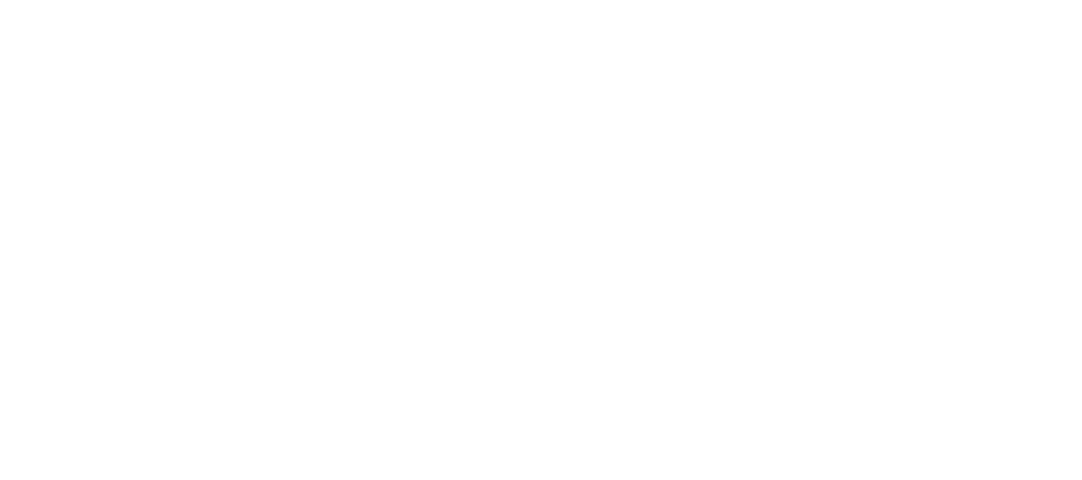
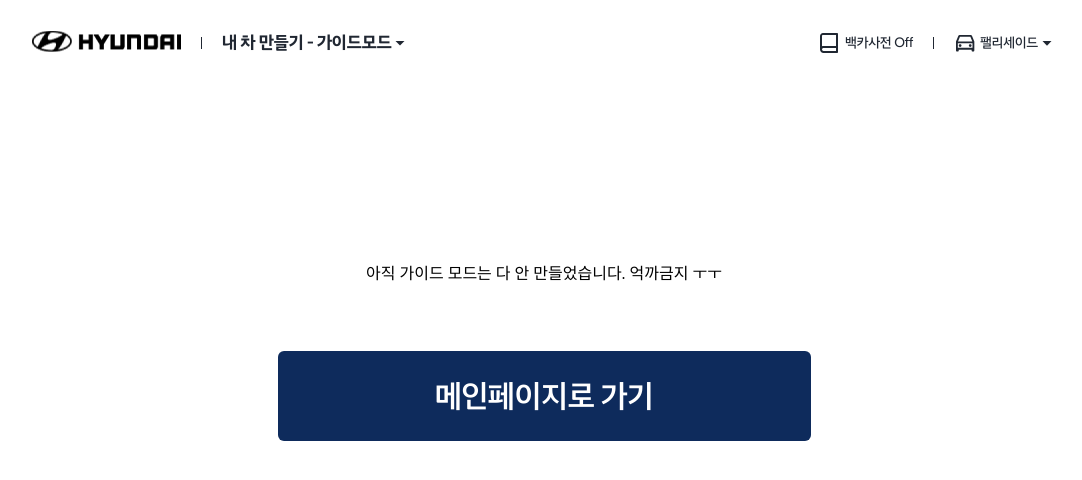
Before and after one commit to softeerbootcamp-2nd/H3-UmochaRacer, a React (Vite) app in the folder frontend/: page /guide in a window 1280 px wide. Before the commit this address had no page. Shown: the top 480 px of the page, without its empty margins (96-1178 px from the left). Built offline with nearby package versions, Linux system fonts and the light colour scheme.

Commit message:
hotfix: hotfix

```diff
--- a/frontend/src/App.tsx
+++ b/frontend/src/App.tsx
@@ -1,6 +1,7 @@
 import {BrowserRouter, Routes, Route} from 'react-router-dom';
 import React from 'react';
 import Self from './pages/Self';
+import Guide from './pages/Guide';
 import Main from './pages/Main';
 import OptionProvider from './provider/optionProvider';
 import {ModalProvider} from './provider/modalProvider';
@@ -34,6 +35,7 @@
         <Routes>
           <Route path="/" element={<Main />} />
           <Route path="/self" element={<Self />} />
+          <Route path="/guide" element={<Guide />} />
         </Routes>
       </BrowserRouter>
       <Modal />
--- a/frontend/src/component/common/DetilBox.tsx
+++ b/frontend/src/component/common/DetilBox.tsx
@@ -25,11 +25,9 @@
   const {option} = useContext(OptionContext);
   const contentRef = useRef<HTMLDivElement>(null);
   const categoryName = getCategory(option);
-
   const fetchedDetails = useFetch<DeatailData>(`/detail/${categoryName}/${id}`);
-
   let info: React.JSX.Element[] = [];
-
+  if (!fetchedDetails.data) return;
   if (fetchedDetails.data?.info) {
     info = JSON.parse(fetchedDetails.data?.info).map(
       (elem: Info, index: number) => {
--- a/frontend/src/component/content/left/OptionImage.tsx
+++ b/frontend/src/component/content/left/OptionImage.tsx
@@ -26,8 +26,10 @@
     const prevImgBox = wrapperRef.current?.childNodes[
       prevRef.current
     ] as HTMLElement;
-    prevImgBox.style.display = '';
-    prevImgBox.style.zIndex = '';
+    if (prevImgBox) {
+      prevImgBox.style.display = '';
+      prevImgBox.style.zIndex = '';
+    }
   }
 
   if (imgBox instanceof HTMLElement) {
--- a/frontend/src/component/content/right/Footer.tsx
+++ b/frontend/src/component/content/right/Footer.tsx
@@ -54,8 +54,10 @@
           onClick={() => {
             setIsSaved(true);
             if (tempOption) addOption(tempOption);
+            document.body.style.pointerEvents = 'none';
             setTimeout(() => {
               setOption(option + 1);
+              document.body.style.pointerEvents = '';
             }, 2500);
           }}
         >
--- a/frontend/src/component/content/right/OptionCardList.tsx
+++ b/frontend/src/component/content/right/OptionCardList.tsx
@@ -53,7 +53,7 @@
     setNewIndex(index);
   };
   useEffect(() => {
-    scrollIntoSelected(ulRef, selectedIndex);
+    if (cardData.length > 0) scrollIntoSelected(ulRef, selectedIndex);
   }, [selectedIndex]);
 
   const cards: React.JSX.Element[] = cardData.map((elem, index) => (
--- a/frontend/src/component/content/totalestimate/estimatecontent/Bottom.tsx
+++ b/frontend/src/component/content/totalestimate/estimatecontent/Bottom.tsx
@@ -18,19 +18,19 @@
     price: 43460000,
   },
   {
-    imgSrc: '/image/powertrain.png',
+    imgSrc: '/image/white.png',
     optionName: '파워트레인',
     optionTitle: '디젤 2.2',
     price: 1480000,
   },
   {
-    imgSrc: '/image/2wd.png',
+    imgSrc: '/image/white.png',
     optionName: '구동방식',
     optionTitle: '2WD',
     price: 0,
   },
   {
-    imgSrc: '/image/7seats.png',
+    imgSrc: '/image/white.png',
     optionName: '바디타입',
     optionTitle: '7인승',
     price: 0,
@@ -42,7 +42,7 @@
     price: 100000,
   },
   {
-    imgSrc: '/image/innerblack.png',
+    imgSrc: '/image/white.png',
     optionName: '내장 컬러',
     optionTitle: '퀄팅천연 (블랙)',
     price: 0,
--- a/frontend/src/component/content/totalestimate/estimatecontent/Top.tsx
+++ b/frontend/src/component/content/totalestimate/estimatecontent/Top.tsx
@@ -26,7 +26,7 @@
           외부
         </ImageButton>
         <ImageButton
-          onClick={() => buttonClick('/image/innergrey1.png')}
+          onClick={() => buttonClick('/image/inner.png')}
           $background={'#F2F2F2'}
           $color={colors.Main_Hyundai_Blue}
         >
--- a/frontend/src/component/content/totalestimate/estimatecontent/bottom/DetailEstimate.tsx
+++ b/frontend/src/component/content/totalestimate/estimatecontent/bottom/DetailEstimate.tsx
@@ -64,7 +64,7 @@
           <ContentLeft>
             {optionTitle}
             <DeatailBoxWrapper>
-              <DetailBox isOpen={detailOpen} id={1}></DetailBox>
+              {/* <DetailBox isOpen={detailOpen} id={1}></DetailBox> */}
             </DeatailBoxWrapper>
           </ContentLeft>
           <ContentRight>
--- a/frontend/src/component/hooks/useFetch.ts
+++ b/frontend/src/component/hooks/useFetch.ts
@@ -1,4 +1,4 @@
-import { useState, useEffect } from 'react';
+import {useState, useEffect} from 'react';
 
 interface FetchResult<T> {
   data: T | null;
@@ -14,8 +14,8 @@
   const [data, setData] = useState<T | null>(null);
   const [error, setError] = useState<Error | null>(null);
   const [loading, setLoading] = useState(true);
-
   useEffect(() => {
+    if (!url) return;
     async function fetchData() {
       try {
         const response = await fetch(import.meta.env.VITE_API_URL + url);
@@ -33,6 +33,6 @@
     fetchData();
   }, [url]);
 
-  return { data, error, loading };
+  return {data, error, loading};
 }
 export default useFetch;
--- a/frontend/src/component/modal/modeChange/SelfChangeModal.tsx
+++ b/frontend/src/component/modal/modeChange/SelfChangeModal.tsx
@@ -7,6 +7,9 @@
   const progressText = '안할래요';
   const closeText = '변경할래요!';
   const imgSrc = '';
+  const onClickRight = () => {
+    window.location.href = '/self';
+  };
   return (
     <ModalLayout
       iconName={iconName}
@@ -15,6 +18,7 @@
       progressText={progressText}
       closeText={closeText}
       imgSrc={imgSrc}
+      onClickRight={onClickRight}
     />
   );
 }
--- /dev/null
+++ b/frontend/src/pages/Guide.tsx
@@ -0,0 +1,79 @@
+import React from 'react';
+import styled from 'styled-components';
+import {flexCenter} from '@/style/common';
+import {colors} from '@/style/theme';
+import {Title5_Regular} from '@/style/fonts';
+import Header from '@/component/header/Header';
+
+function Guide() {
+  return (
+    <Wrapper>
+      <TopWrapper>
+        <Header />
+      </TopWrapper>
+      <MiddleWrapper>
+        <p>아직 가이드 모드는 다 안 만들었습니다. 억까금지 ㅜㅜ</p>
+        <GuideModeButton.Wrapper
+          onClick={() => {
+            window.location.href = '/';
+          }}
+        >
+          <GuideModeButton.LinkWrapper>
+            <GuideModeButton.Guide>메인페이지로 가기</GuideModeButton.Guide>
+          </GuideModeButton.LinkWrapper>
+        </GuideModeButton.Wrapper>
+      </MiddleWrapper>
+    </Wrapper>
+  );
+}
+
+export default Guide;
+const Wrapper = styled.div`
+  width: 100vw;
+  height: 100vh;
+  display: flex;
+  flex-direction: column;
+`;
+const TopWrapper = styled.div`
+  width: 100%;
+  min-height: 111px;
+  position: fixed;
+  background: white;
+  z-index: 999999;
+`;
+const MiddleWrapper = styled.div`
+  width: 100%;
+  height: 100%;
+  padding-top: 111px;
+  ${flexCenter}
+  flex-direction: column;
+`;
+const GuideModeButton = {
+  Wrapper: styled.div`
+    ${flexCenter};
+    gap: 80px;
+    width: 533px;
+    height: 90px;
+    border-radius: 6px;
+    background: ${colors.Main_Hyundai_Blue};
+    margin: 69px auto 204px auto;
+    cursor: pointer;
+  `,
+  Suggest: styled.p`
+    color: ${colors.Cool_Grey};
+    ${Title5_Regular}
+  `,
+  LinkWrapper: styled.div`
+    ${flexCenter};
+    gap: 8px;
+  `,
+  Guide: styled.p`
+    color: ${colors.Hyundai_White};
+    font-family: 'Hyundai Sans Text Medium';
+    font-size: 32px;
+    font-style: normal;
+    font-weight: 500;
+    line-height: normal;
+    letter-spacing: -0.96px;
+  `,
+};
```
Also changed, not shown: frontend/src/component/content/Content.tsx (+17 -12 lines), frontend/public/image/inner.png (added), frontend/public/image/white.png (added).
